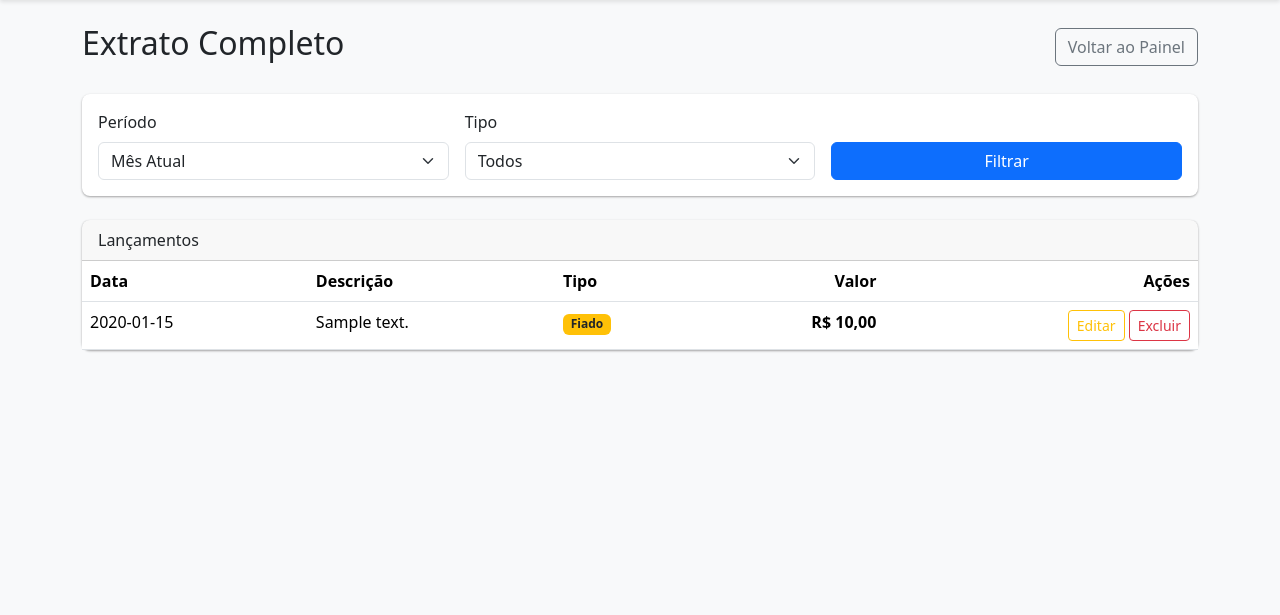
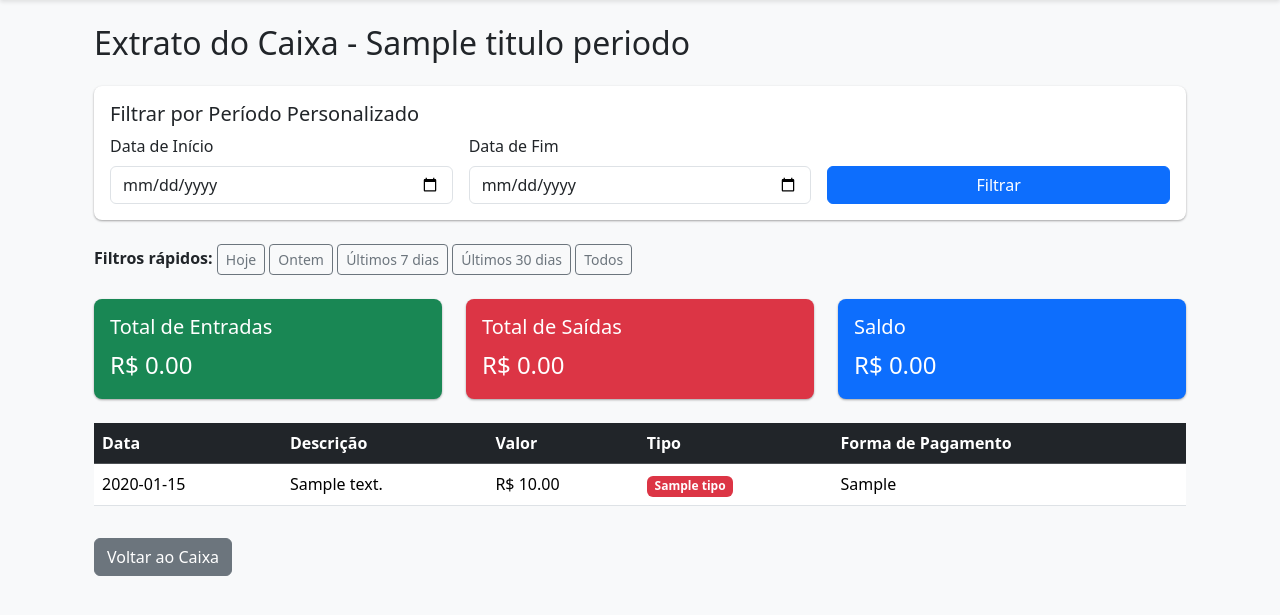
Before and after one commit to alexsvl2/dogao-do-alex-aws, a Flask app: template app/caixa/templates/caixa/extrato.html in a window 1280 px wide. Shown: the part 56-671 px from the top of the page. Run offline with Flask 3, Linux system fonts and the light colour scheme; the template is opened without the code that fills it: most values are stand-ins (such as "Sample title", 1, 10 or a date in 2020).

Commit message:
feat: Adiciona filtro personalizado por data no extrato do caixa

```diff
--- a/app/caixa/templates/caixa/extrato.html
+++ b/app/caixa/templates/caixa/extrato.html
@@ -1,78 +1,99 @@
 {% extends "base.html" %}
 
 {% block content %}
-<div class="d-flex justify-content-between align-items-center mb-4">
-    <h1 class="h2">Extrato Completo</h1>
-    <a href="{{ url_for('caixa.index') }}" class="btn btn-outline-secondary">Voltar ao Painel</a>
-</div>
+<div class="container mt-4">
+    <h2 class="mb-4">Extrato do Caixa - {{ titulo_periodo }}</h2>
 
-<div class="card mb-4">
-    <div class="card-body">
-        <form method="GET" action="{{ url_for('caixa.extrato') }}">
-            <div class="row g-3 align-items-end">
+    <!-- Formulário de Filtro por Data -->
+    <div class="card mb-4">
+        <div class="card-body">
+            <h5 class="card-title">Filtrar por Período Personalizado</h5>
+            <form method="GET" action="{{ url_for('caixa.extrato') }}" class="row g-3 align-items-end">
                 <div class="col-md-4">
-                    <label for="periodo" class="form-label">Período</label>
-                    <select name="periodo" class="form-select">
-                        <option value="mes_atual" {% if periodo_selecionado == 'mes_atual' %}selected{% endif %}>Mês Atual</option>
-                        <option value="semana_atual" {% if periodo_selecionado == 'semana_atual' %}selected{% endif %}>Semana Atual</option>
-                        <option value="ultimos_7_dias" {% if periodo_selecionado == 'ultimos_7_dias' %}selected{% endif %}>Últimos 7 Dias</option>
-                        <option value="ultimos_15_dias" {% if periodo_selecionado == 'ultimos_15_dias' %}selected{% endif %}>Últimos 15 Dias</option>
-                    </select>
+                    <label for="data_inicio" class="form-label">Data de Início</label>
+                    <input type="date" class="form-control" id="data_inicio" name="data_inicio" value="{{ data_inicio or '' }}">
                 </div>
                 <div class="col-md-4">
-                    <label for="tipo_filtro" class="form-label">Tipo</label>
-                    <select name="tipo_filtro" class="form-select">
-                        <option value="todos" {% if tipo_selecionado == 'todos' %}selected{% endif %}>Todos</option>
-                        <option value="entrada" {% if tipo_selecionado == 'entrada' %}selected{% endif %}>Entradas</option>
-                        <option value="saida" {% if tipo_selecionado == 'saida' %}selected{% endif %}>Saídas</option>
-                        <option value="fiado" {% if tipo_selecionado == 'fiado' %}selected{% endif %}>Fiados</option>
-                    </select>
+                    <label for="data_fim" class="form-label">Data de Fim</label>
+                    <input type="date" class="form-control" id="data_fim" name="data_fim" value="{{ data_fim or '' }}">
                 </div>
                 <div class="col-md-4">
                     <button type="submit" class="btn btn-primary w-100">Filtrar</button>
                 </div>
+            </form>
+        </div>
+    </div>
+
+    <!-- Filtros Rápidos -->
+    <div class="mb-4">
+        <strong>Filtros rápidos:</strong>
+        <a href="{{ url_for('caixa.extrato', periodo='hoje') }}" class="btn btn-outline-secondary btn-sm">Hoje</a>
+        <a href="{{ url_for('caixa.extrato', periodo='ontem') }}" class="btn btn-outline-secondary btn-sm">Ontem</a>
+        <a href="{{ url_for('caixa.extrato', periodo='7dias') }}" class="btn btn-outline-secondary btn-sm">Últimos 7 dias</a>
+        <a href="{{ url_for('caixa.extrato', periodo='30dias') }}" class="btn btn-outline-secondary btn-sm">Últimos 30 dias</a>
+        <a href="{{ url_for('caixa.extrato', periodo='todos') }}" class="btn btn-outline-secondary btn-sm">Todos</a>
+    </div>
+
+    <div class="row mb-4">
+        <div class="col-md-4">
+            <div class="card text-white bg-success">
+                <div class="card-body">
+                    <h5 class="card-title">Total de Entradas</h5>
+                    <p class="card-text fs-4">R$ {{ "%.2f"|format(total_entradas) }}</p>
+                </div>
             </div>
-        </form>
+        </div>
+        <div class="col-md-4">
+            <div class="card text-white bg-danger">
+                <div class="card-body">
+                    <h5 class="card-title">Total de Saídas</h5>
+                    <p class="card-text fs-4">R$ {{ "%.2f"|format(total_saidas) }}</p>
+                </div>
+            </div>
+        </div>
+        <div class="col-md-4">
+            <div class="card text-white bg-primary">
+                <div class="card-body">
+                    <h5 class="card-title">Saldo</h5>
+                    <p class="card-text fs-4">R$ {{ "%.2f"|format(saldo) }}</p>
+                </div>
+            </div>
+        </div>
     </div>
-</div>
 
-<div class="card">
-    <div class="card-header">Lançamentos</div>
     <div class="table-responsive">
-        <table class="table table-striped table-hover mb-0">
-            <thead>
+        <table class="table table-striped table-hover">
+            <thead class="table-dark">
                 <tr>
                     <th>Data</th>
                     <th>Descrição</th>
+                    <th>Valor</th>
                     <th>Tipo</th>
-                    <th class="text-end">Valor</th>
-                    <th class="text-end">Ações</th>
+                    <th>Forma de Pagamento</th>
                 </tr>
             </thead>
             <tbody>
-                {% for t in transacoes %}
+                {% for mov in movimentacoes %}
                 <tr>
-                    <td>{{ t.data_transacao.strftime('%d/%m/%Y') }}</td>
-                    <td>{{ t.descricao }}</td>
+                    <td>{{ mov.data.strftime('%d/%m/%Y %H:%M') }}</td>
+                    <td>{{ mov.descricao }}</td>
+                    <td>R$ {{ "%.2f"|format(mov.valor) }}</td>
                     <td>
-                        {% if t.tipo == 'entrada' %}<span class="badge bg-success">Entrada</span>
-                        {% elif t.tipo == 'saida' %}<span class="badge bg-danger">Saída</span>
-                        {% else %}<span class="badge bg-warning text-dark">Fiado</span>
-                        {% endif %}
+                        <span class="badge {% if mov.tipo == 'entrada' %}bg-success{% else %}bg-danger{% endif %}">
+                            {{ mov.tipo|capitalize }}
+                        </span>
                     </td>
-                    <td class="text-end fw-bold">R$ {{ "%.2f"|format(t.valor)|replace('.',',') }}</td>
-                    <td class="text-end">
-                        <a href="{{ url_for('caixa.edit_transacao', id=t.id) }}" class="btn btn-sm btn-outline-warning">Editar</a>
-                        <form action="{{ url_for('caixa.delete_transacao', id=t.id) }}" method="POST" style="display: inline;" onsubmit="return confirm('Tem certeza?');">
-                            <button type="submit" class="btn btn-sm btn-outline-danger">Excluir</button>
-                        </form>
-                    </td>
+                    <td>{{ mov.forma_pagamento }}</td>
                 </tr>
                 {% else %}
-                <tr><td colspan="5" class="text-center text-muted py-4">Nenhum lançamento encontrado para este período.</td></tr>
+                <tr>
+                    <td colspan="5" class="text-center">Nenhuma movimentação encontrada para o período.</td>
+                </tr>
                 {% endfor %}
             </tbody>
         </table>
     </div>
+
+    <a href="{{ url_for('caixa.index') }}" class="btn btn-secondary mt-3">Voltar ao Caixa</a>
 </div>
 {% endblock %}
```
Also changed, not shown: app/caixa/routes.py (+124 -119 lines).
